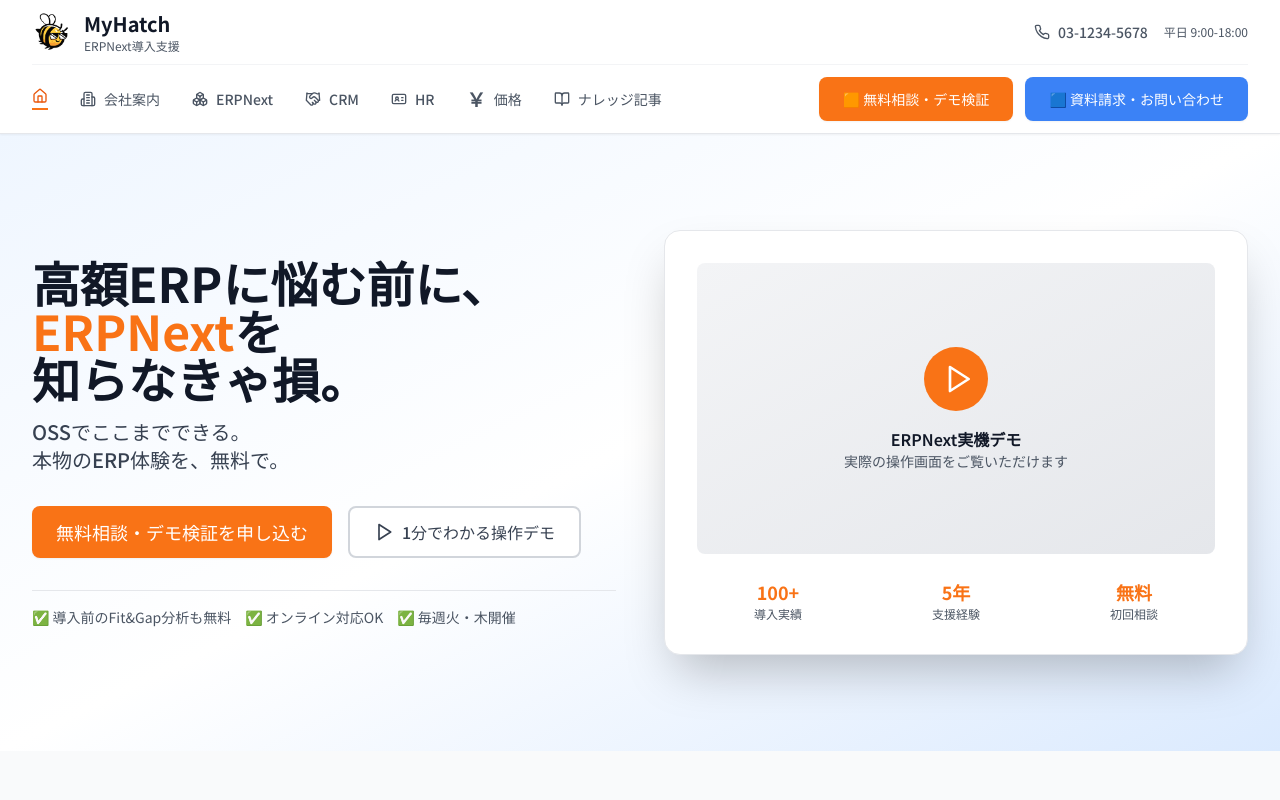
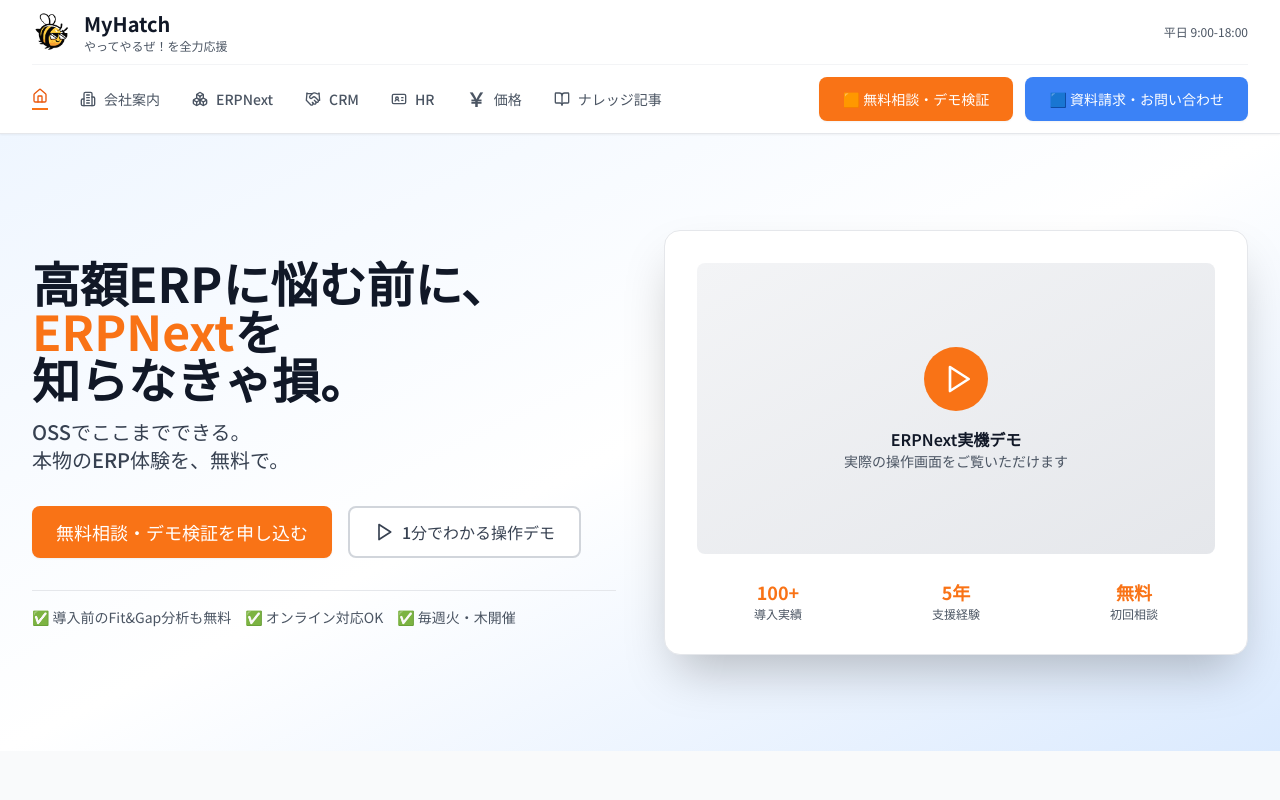
Before and after one commit to yokamotp/ERPNext-HP-SS3, a Next.js app: page / in a window 1280 px wide. Shown: the top 800 px of the page. Built offline with nearby package versions, Linux system fonts and the light colour scheme.

Commit message:
ヘッダーの修正

```diff
--- a/components/Header.tsx
+++ b/components/Header.tsx
@@ -4,7 +4,7 @@ import Link from 'next/link';
 import Image from 'next/image';
 import { usePathname } from 'next/navigation';
 import { useState } from 'react';
-import { Phone, Home, Building2, Boxes, Handshake, IdCard, BookOpen, Menu, X } from 'lucide-react';
+import { Phone, Home, Building2, Boxes, Handshake, IdCard, BookOpen, Menu, X, Mail } from 'lucide-react';
 
 export default function Header() {
   const pathname = usePathname();
@@ -57,16 +57,12 @@ export default function Header() {
             </div>
             <div>
               <h1 className="text-xl font-bold text-gray-900">MyHatch</h1>
-              <p className="text-xs text-gray-600">ERPNext導入支援</p>
+              <p className="text-xs text-gray-600">やってやるぜ！を全力応援</p>
             </div>
           </div>
 
           {/* Desktop Contact Info */}
           <div className="hidden lg:flex items-center space-x-4 text-sm text-gray-600">
-            <div className="flex items-center space-x-2">
-              <Phone className="w-4 h-4" />
-              <span className="font-medium">03-1234-5678</span>
-            </div>
             <div className="text-xs">
               平日 9:00-18:00
             </div>
@@ -148,8 +144,13 @@ export default function Header() {
               <div className="mt-6 pt-4 border-t border-gray-200">
                 <div className="px-4 py-2 text-sm text-gray-600">
                   <div className="flex items-center space-x-2 mb-1">
-                    <Phone className="w-4 h-4" />
-                    <span className="font-medium">03-1234-5678</span>
+                    <Mail className="w-4 h-4" />
+                    <a
+                      href="mailto:yohei.okamoto@gmail.com"
+                      className="font-medium text-blue-600 hover:underline"
+                    >
+                      yohei.okamoto@gmail.com
+                    </a>
                   </div>
                   <div className="text-xs ml-6">平日 9:00-18:00</div>
                 </div>
```
